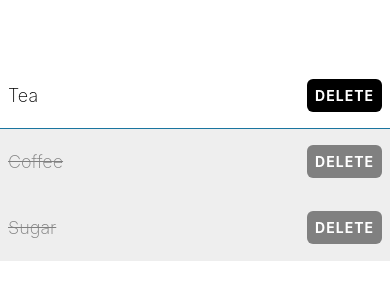
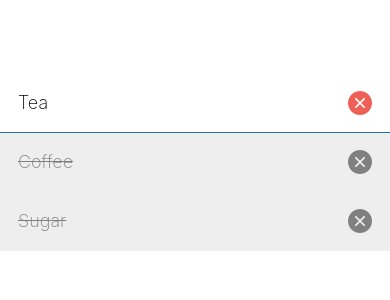
Before and after one commit to antomuangigitau/mobile_todo, a React Native app: screen / in a window 390 px wide. Shown: the part 260-560 px from the top of the page. Built offline with nearby package versions, Linux system fonts and the light colour scheme.

Commit message:
Use icons for buttons

```diff
--- a/components/ShoppingListItem.tsx
+++ b/components/ShoppingListItem.tsx
@@ -1,5 +1,6 @@
 import { View, Text, TouchableOpacity, Alert, StyleSheet } from "react-native";
 import { theme } from "../theme";
+import AntDesign from "@expo/vector-icons/AntDesign";
 
 type Props = {
   name: string;
@@ -40,14 +41,12 @@
       >
         {name}
       </Text>
-      <TouchableOpacity
-        style={[
-          styles.button,
-          isCompleted ? styles.completedButton : undefined,
-        ]}
-        onPress={handleDelete}
-      >
-        <Text style={styles.buttonText}>Delete</Text>
+      <TouchableOpacity>
+        <AntDesign
+          name="closecircle"
+          size={24}
+          color={isCompleted ? theme.colorGrey : theme.colorRed}
+        />
       </TouchableOpacity>
     </View>
   );
@@ -57,7 +56,7 @@
   itemContainer: {
     borderBottomWidth: 1,
     borderBottomColor: theme.colorCelurian,
-    paddingHorizontal: 8,
+    paddingHorizontal: 18,
     paddingVertical: 16,
     flexDirection: "row",
     justifyContent: "space-between",
--- a/package.json
+++ b/package.json
@@ -13,7 +13,8 @@
     "expo": "~52.0.15",
     "expo-status-bar": "~2.0.0",
     "react": "18.3.1",
-    "react-native": "0.76.3"
+    "react-native": "0.76.3",
+    "@expo/vector-icons": "^14.0.2"
   },
   "devDependencies": {
     "@babel/core": "^7.25.2",
--- a/theme.ts
+++ b/theme.ts
@@ -4,4 +4,5 @@
   colorBlack: "#000",
   colorGrey: "grey",
   colorLightGrey: "#eee",
+  colorRed: "#ee6055",
 };
```
Also changed, not shown: 1 other file (tests, documents, lock files or other folders).
